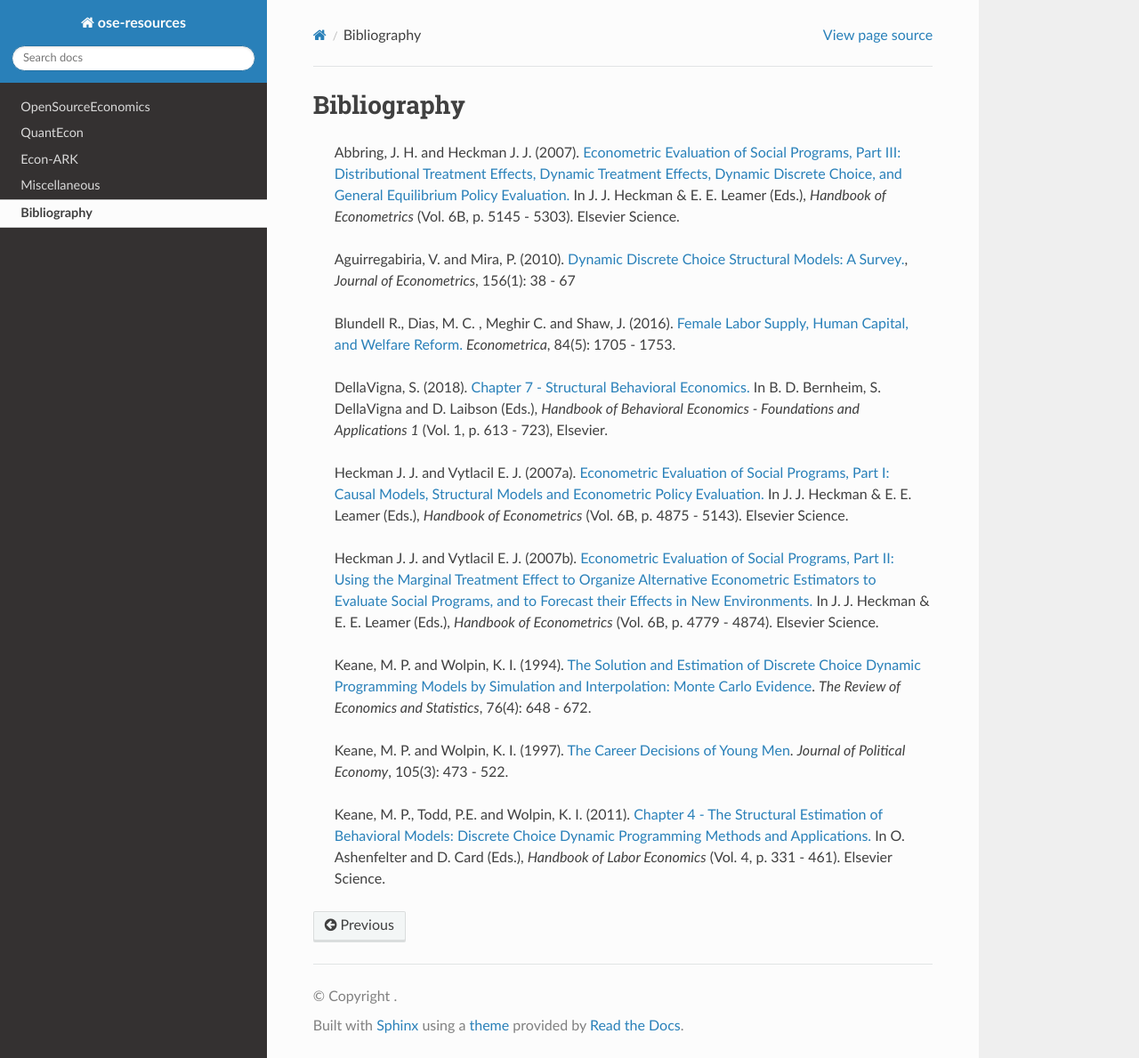
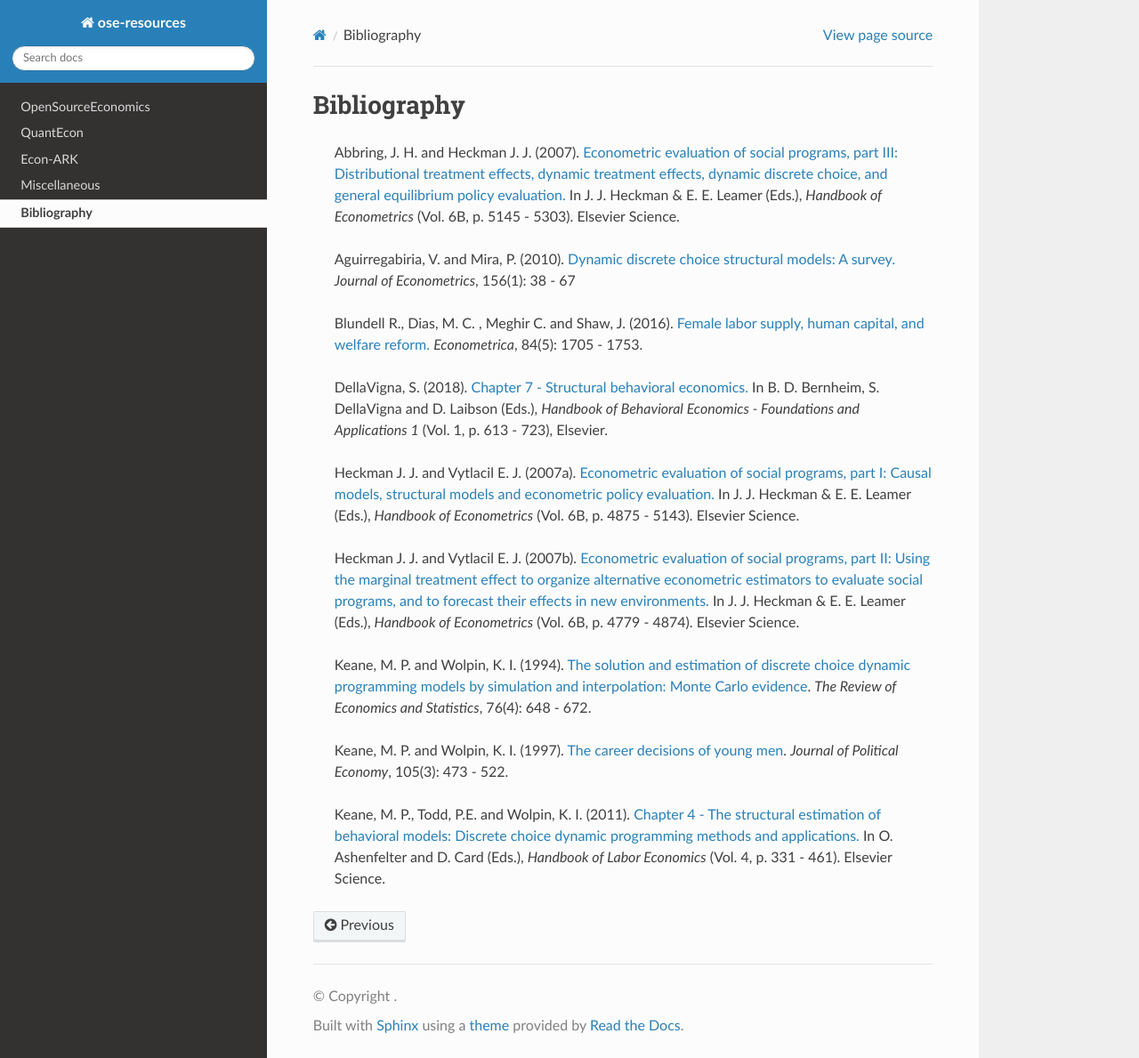
Before and after one commit to MargaritaRad/ose-resources, a Sphinx documentation site: the page built from docs/source/bibliography.rst, in a window 1280 px wide and 1189 px high. Shown: the whole window at 89% size. Built offline with Sphinx 7.4.7 and the Read the Docs theme 2.0.0, drawn with Linux system fonts in a browser that asks for light colours.

```diff
--- a/docs/source/bibliography.rst
+++ b/docs/source/bibliography.rst
@@ -1,20 +1,20 @@
 Bibliography
 ============
 
-        Abbring, J. H.  and Heckman J. J. (2007). `Econometric Evaluation of Social Programs, Part III: Distributional Treatment Effects, Dynamic Treatment Effects, Dynamic Discrete Choice, and General Equilibrium Policy Evaluation. <https://www.sciencedirect.com/science/article/pii/S1573441207060722>`_ In J. J. Heckman & E. E. Leamer (Eds.), *Handbook of Econometrics* (Vol. 6B, p. 5145 - 5303). Elsevier Science.
+        Abbring, J. H.  and Heckman J. J. (2007). `Econometric evaluation of social programs, part III: Distributional treatment effects, dynamic treatment effects, dynamic discrete choice, and general equilibrium policy evaluation. <https://www.sciencedirect.com/science/article/pii/S1573441207060722>`_ In J. J. Heckman & E. E. Leamer (Eds.), *Handbook of Econometrics* (Vol. 6B, p. 5145 - 5303). Elsevier Science.
 
-        Aguirregabiria, V. and Mira, P. (2010). `Dynamic Discrete Choice Structural Models: A Survey. <https://www.sciencedirect.com/science/article/pii/S0304407609001985>`_, *Journal of Econometrics*, 156(1): 38 - 67
+        Aguirregabiria, V. and Mira, P. (2010). `Dynamic discrete choice structural models: A survey. <https://www.sciencedirect.com/science/article/pii/S0304407609001985>`_ *Journal of Econometrics*, 156(1): 38 - 67
 
-        Blundell R., Dias, M. C. , Meghir C. and Shaw, J. (2016). `Female Labor Supply, Human Capital, and Welfare Reform. <https://doi.org/10.3982/ECTA11576>`_ *Econometrica*, 84(5): 1705 - 1753.
+        Blundell R., Dias, M. C. , Meghir C. and Shaw, J. (2016). `Female labor supply, human capital, and welfare reform. <https://doi.org/10.3982/ECTA11576>`_ *Econometrica*, 84(5): 1705 - 1753.
 
-        DellaVigna, S. (2018). `Chapter 7 - Structural Behavioral Economics. <http://www.sciencedirect.com/science/article/pii/S235223991830006X>`_ In B. D. Bernheim, S. DellaVigna and D. Laibson (Eds.), *Handbook of Behavioral Economics - Foundations and Applications 1* (Vol. 1, p. 613 - 723), Elsevier.
+        DellaVigna, S. (2018). `Chapter 7 - Structural behavioral economics. <http://www.sciencedirect.com/science/article/pii/S235223991830006X>`_ In B. D. Bernheim, S. DellaVigna and D. Laibson (Eds.), *Handbook of Behavioral Economics - Foundations and Applications 1* (Vol. 1, p. 613 - 723), Elsevier.
 
-        Heckman J. J. and Vytlacil E. J. (2007a). `Econometric Evaluation of Social Programs, Part I: Causal Models, Structural Models and Econometric Policy Evaluation. <https://www.sciencedirect.com/science/article/pii/S1573441207060709>`_ In J. J. Heckman & E. E. Leamer (Eds.), *Handbook of Econometrics* (Vol. 6B, p. 4875 - 5143). Elsevier Science.
+        Heckman J. J. and Vytlacil E. J. (2007a). `Econometric evaluation of social programs, part I: Causal models, structural models and econometric policy evaluation. <https://www.sciencedirect.com/science/article/pii/S1573441207060709>`_ In J. J. Heckman & E. E. Leamer (Eds.), *Handbook of Econometrics* (Vol. 6B, p. 4875 - 5143). Elsevier Science.
 
-        Heckman J. J. and Vytlacil E. J. (2007b). `Econometric Evaluation of Social Programs, Part II: Using the Marginal Treatment Effect to Organize Alternative Econometric Estimators to Evaluate Social Programs, and to Forecast their Effects in New Environments. <https://www.sciencedirect.com/science/article/pii/S1573441207060710>`_ In J. J. Heckman & E. E. Leamer (Eds.), *Handbook of Econometrics* (Vol. 6B, p. 4779 - 4874). Elsevier Science.
+        Heckman J. J. and Vytlacil E. J. (2007b). `Econometric evaluation of social programs, part II: Using the marginal treatment effect to organize alternative econometric estimators to evaluate social programs, and to forecast their effects in new environments. <https://www.sciencedirect.com/science/article/pii/S1573441207060710>`_ In J. J. Heckman & E. E. Leamer (Eds.), *Handbook of Econometrics* (Vol. 6B, p. 4779 - 4874). Elsevier Science.
 
-        Keane, M. P. and  Wolpin, K. I. (1994). `The Solution and Estimation of Discrete Choice Dynamic Programming Models by Simulation and Interpolation: Monte Carlo Evidence <https://doi.org/10.2307/2109768>`__. *The Review of Economics and Statistics*, 76(4): 648 - 672.
+        Keane, M. P. and  Wolpin, K. I. (1994). `The solution and estimation of discrete choice dynamic programming models by simulation and interpolation: Monte Carlo evidence <https://doi.org/10.2307/2109768>`__. *The Review of Economics and Statistics*, 76(4): 648 - 672.
 
-        Keane, M. P. and Wolpin, K. I. (1997). `The Career Decisions of Young Men <https://doi.org/10.1086/262080>`_. *Journal of Political Economy*, 105(3): 473 - 522.
+        Keane, M. P. and Wolpin, K. I. (1997). `The career decisions of young men <https://doi.org/10.1086/262080>`_. *Journal of Political Economy*, 105(3): 473 - 522.
 
-        Keane, M. P., Todd, P.E. and Wolpin, K. I. (2011). `Chapter 4 - The Structural Estimation of Behavioral Models: Discrete Choice Dynamic Programming Methods and Applications. <http://www.sciencedirect.com/science/article/pii/S0169721811004102>`_ In O. Ashenfelter and D. Card (Eds.), *Handbook of Labor Economics* (Vol. 4, p. 331 - 461). Elsevier Science.
+        Keane, M. P., Todd, P.E. and Wolpin, K. I. (2011). `Chapter 4 - The structural estimation of behavioral models: Discrete choice dynamic programming methods and applications. <http://www.sciencedirect.com/science/article/pii/S0169721811004102>`_ In O. Ashenfelter and D. Card (Eds.), *Handbook of Labor Economics* (Vol. 4, p. 331 - 461). Elsevier Science.
```
